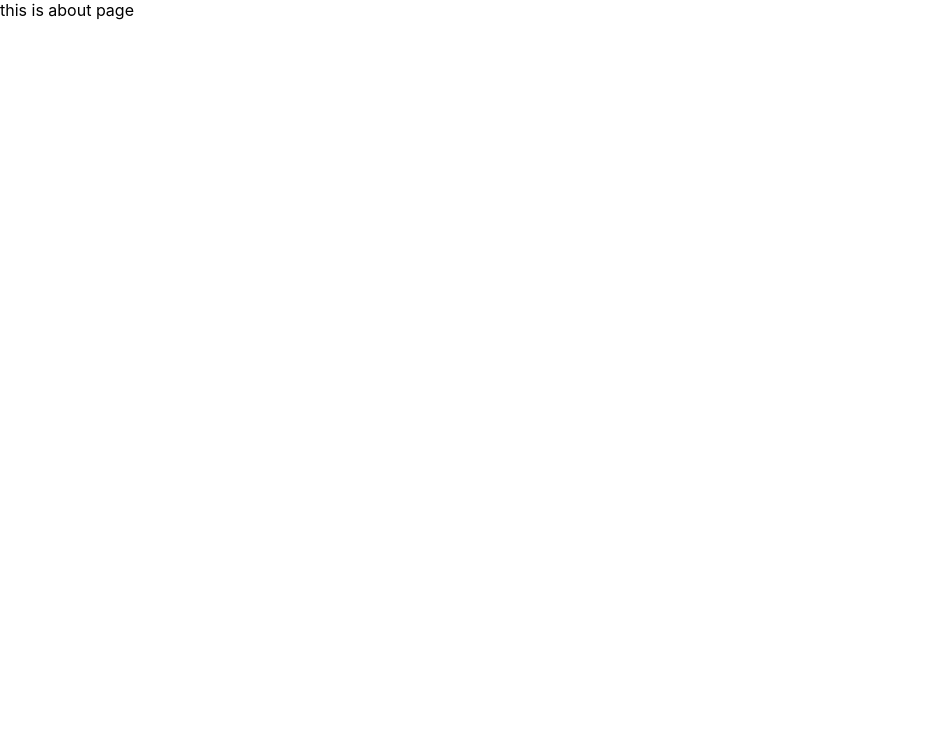
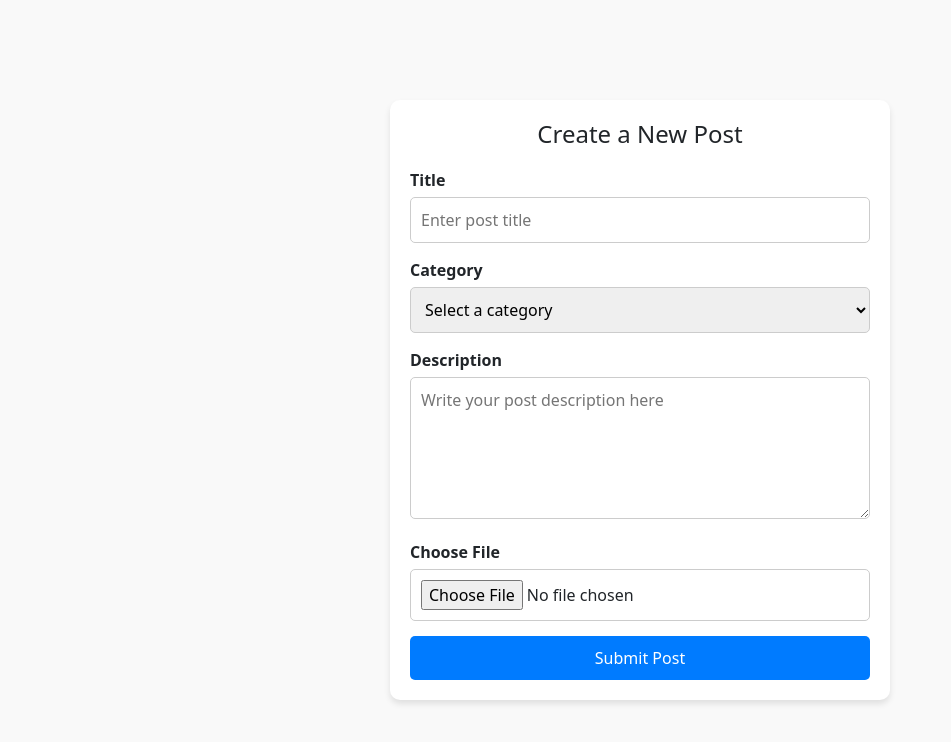
Before and after one commit to Saya1206/blog-platform, a React (Create React App) app in the folder blog-platform/: page / in a window 1280 px wide. Shown: the top 742 px of the page, without its empty margins (0-951 px from the left). Built offline with nearby package versions, Linux system fonts and the light colour scheme.

Commit message:
Created new component for POST Creation

```diff
--- a/blog-platform/package.json
+++ b/blog-platform/package.json
@@ -3,9 +3,12 @@
   "version": "0.1.0",
   "private": true,
   "dependencies": {
+    "bootstrap": "^5.3.3",
     "cra-template": "1.2.0",
+    "node-modules": "^1.0.1",
     "react": "^19.0.0",
     "react-dom": "^19.0.0",
+    "react-router-dom": "^7.1.3",
     "react-scripts": "5.0.1",
     "web-vitals": "^4.2.4"
   },
--- a/blog-platform/src/App.js
+++ b/blog-platform/src/App.js
@@ -1,13 +1,46 @@
-import logo from './logo.svg';
-import './App.css';
-import About from './components/About';
+//import logo from './logo.svg';
+//import './App.css';
+import Post from './components/pages/Post';
+//import About from './components/About';
+import 'bootstrap/dist/css/bootstrap.min.css';
+//import Card from './components/practicePost';
 
-function App() {
+
+//import { BrowserRouter, Link } from "react-router-dom";
+//import CreatePost from './components/pages/Post';
+
+// function App() {
+//   return (
+//     <>
+//     <CreatePost/>
+//     </>
+//   );
+// }
+
+// export default App;
+
+
+  function App() {
+    return (
+       <>
+       <Post/>
+</>
+     );
+   }
+
+   export default App;
+
+  /* import React from 'react';
+import Card from './Card';*/
+
+/*function App() {
   return (
-    <div>
-      <About/>
-      </div>
+    <div className="App">
+      <h1>My Bootstrap Card Example</h1>
+      <Card />
+    </div>
   );
 }
 
 export default App;
+*/
--- a/blog-platform/src/components/About.js
+++ /dev/null
@@ -1,9 +0,0 @@
-import React from 'react'
-
-export default function About() {
-  return (
-    <div>
-      this is about page
-    </div>
-  )
-}
--- a/blog-platform/src/index.js
+++ b/blog-platform/src/index.js
@@ -3,6 +3,7 @@ import ReactDOM from 'react-dom/client';
 import './index.css';
 import App from './App';
 import reportWebVitals from './reportWebVitals';
+import 'bootstrap/dist/css/bootstrap.min.css';
 
 const root = ReactDOM.createRoot(document.getElementById('root'));
 root.render(
```
Also changed, not shown: blog-platform/src/components/Contact.js (deleted, +0 -9 lines), blog-platform/src/components/Home.js (deleted), 1 other file (tests, documents, lock files or other folders).
